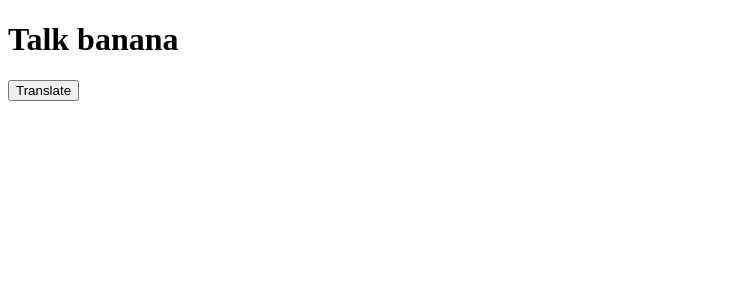
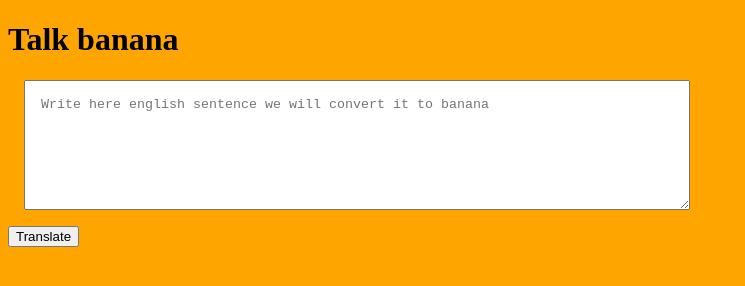
Before and after one commit to santsurat/Talk-banana, a plain HTML site: page index.html in a window 1280 px wide. Shown: the whole page, without its empty margins (0-745 px from the left). Drawn offline with Linux system fonts and the light colour scheme.

Commit message:
Taking input and console

```diff
--- a/app.js
+++ b/app.js
@@ -1,6 +1,13 @@
-let btnTranslate = document.queryselector("#btn-translate");
+let btnTranslate = document.querySelector("#btn-translate");
 
-btnTranslate.addEventListener("click", function clickEventhandler()
-{
-console.log("clicked!")
-})
+let txtInput = document.querySelector("#txt-input");
+console.log(txtInput)
+
+ function clickEventHandler() {
+console.log("clicked!");
+console.log("input", txtInput.value)
+ }
+
+
+document.body.style.backgroundColor = "orange";
+btnTranslate.addEventListener("click", clickEventHandler )
--- a/index.html
+++ b/index.html
@@ -5,11 +5,22 @@
     <meta http-equiv="X-UA-Compatible" content="IE=edge">
     <meta name="viewport" content="width=device-width, initial-scale=1.0">
     <title>banana speak</title>
-
+   <style>
+    textarea {
+        height: 12vh;
+        width:  50%;
+        margin: 1rem;
+        padding: 1rem;
+        display: block;
+    }
+   </style>
 </head>
 <body>
     <h1>Talk banana</h1>
-    <button id="#btn-Translate">Translate</button>
+    <textarea id="txt-input"
+    placeholder="Write here english sentence we will convert it to banana "></textarea>
+    <button id="btn-translate">Translate</button>
+    <script src="app.js" type="text/javascript"></script>
 
 
 </body>
```
